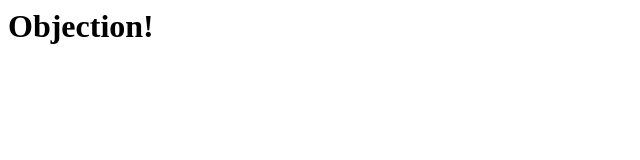
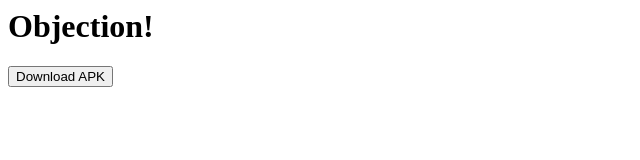
Before and after one commit to objectionapp/objectionapp.github.io, a plain HTML site: page index.html in a window 1280 px wide. Shown: the whole page, without its empty margins (0-640 px from the left). Drawn offline with Linux system fonts and the light colour scheme.

Commit message:
Update index.html

```diff
--- a/index.html
+++ b/index.html
@@ -1,2 +1,10 @@
 <html>
-<h1>Objection!</h1>
+<head>
+  <title>Objection!</title>
+  <link href="https://maxcdn.bootstrapcdn.com/font-awesome/4.7.0/css/font-awesome.min.css" rel="stylesheet">
+</head>
+<body>
+  <h1>Objection!</h1>
+  <button>Download APK</button>
+</body>
+</html>
```
